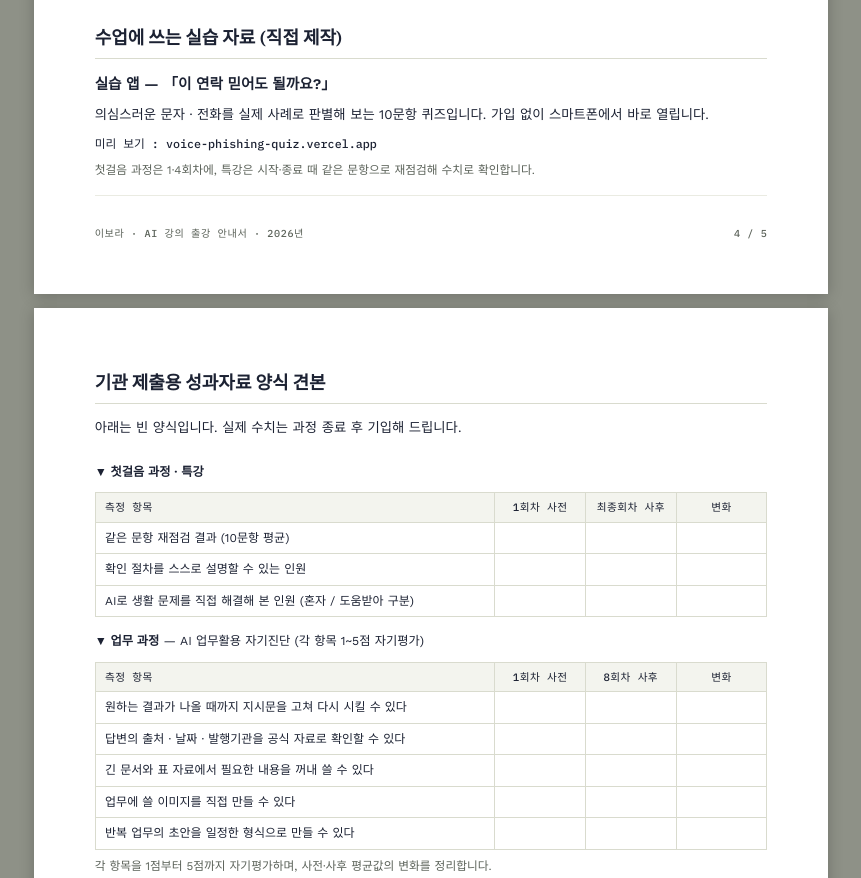
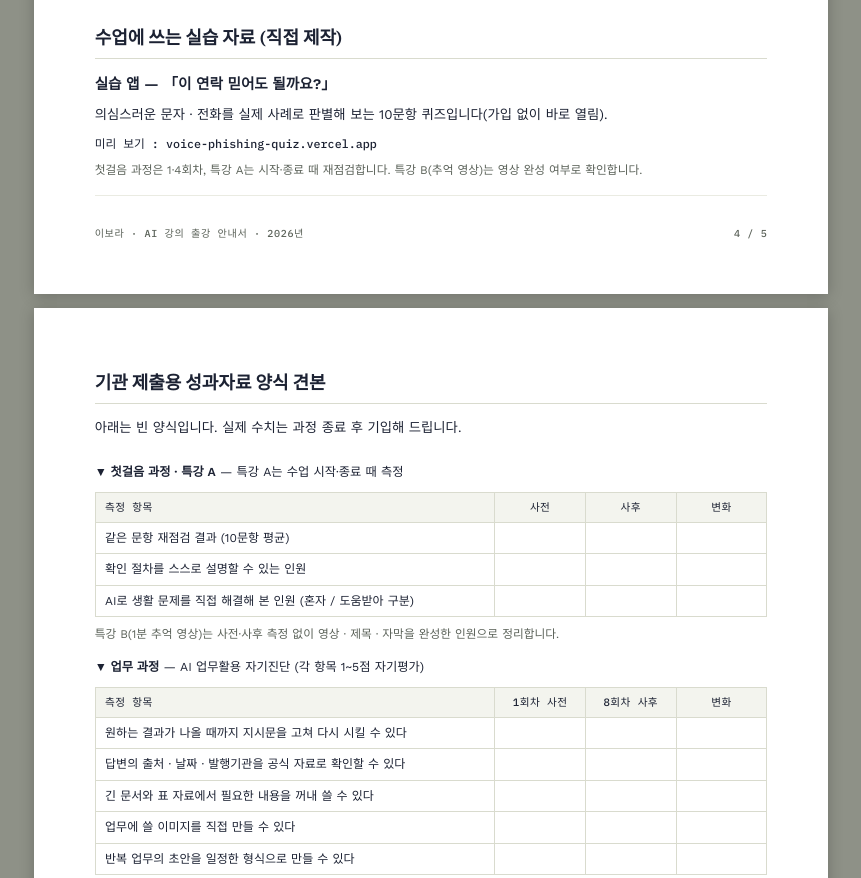
Before and after one commit to boralab-ai/aibora-landing, a plain HTML site: page brochure.html in a window 1280 px wide. Shown: the part 4317-5195 px from the top of the page, without its empty margins (209-1070 px from the left). Drawn offline with nearby package versions, Linux system fonts and the light colour scheme.

Commit message:
준비 안내문 ChatGPT 로그인 확인, 안전 퀴즈 평가 특강 A로 명확화

```diff
--- a/brochure.html
+++ b/brochure.html
@@ -769,9 +769,9 @@ ul.plain li { margin-bottom: 1.2mm; }
   <div class="block">
     <h2 class="sec">수업에 쓰는 실습 자료 (직접 제작)</h2>
     <h3 class="sub" style="margin-top:2mm">실습 앱 — 「이 연락 믿어도 될까요?」</h3>
-    <p>의심스러운 문자 · 전화를 실제 사례로 판별해 보는 10문항 퀴즈입니다. 가입 없이 스마트폰에서 바로 열립니다.</p>
+    <p>의심스러운 문자 · 전화를 실제 사례로 판별해 보는 10문항 퀴즈입니다(가입 없이 바로 열림).</p>
     <p class="tight" style="font-family:var(--font-mono);font-size:8.8pt">미리 보기 : <a class="doc-link" href="https://voice-phishing-quiz.vercel.app/">voice-phishing-quiz.vercel.app</a></p>
-    <p class="note">첫걸음 과정은 1·4회차에, 특강은 시작·종료 때 같은 문항으로 재점검해 수치로 확인합니다.</p>
+    <p class="note">첫걸음 과정은 1·4회차, 특강 A는 시작·종료 때 재점검합니다. 특강 B(추억 영상)는 영상 완성 여부로 확인합니다.</p>
   </div>
 
   <div class="page-foot"><span>이보라 · AI 강의 출강 안내서 · 2026년</span><span>4 / 5</span></div>
@@ -784,13 +784,14 @@ ul.plain li { margin-bottom: 1.2mm; }
   <h2 class="sec">기관 제출용 성과자료 양식 견본</h2>
   <p>아래는 빈 양식입니다. 실제 수치는 과정 종료 후 기입해 드립니다.</p>
 
-  <p class="tight" style="font-size:9.2pt;margin-top:4mm"><strong>▼ 첫걸음 과정 · 특강</strong></p>
+  <p class="tight" style="font-size:9.2pt;margin-top:4mm"><strong>▼ 첫걸음 과정 · 특강 A</strong> — 특강 A는 수업 시작·종료 때 측정</p>
   <table class="form">
-    <tr><th>측정 항목</th><th class="num">1회차 사전</th><th class="num">최종회차 사후</th><th class="num">변화</th></tr>
+    <tr><th>측정 항목</th><th class="num">사전</th><th class="num">사후</th><th class="num">변화</th></tr>
     <tr><td>같은 문항 재점검 결과 (10문항 평균)</td><td class="blank"></td><td></td><td></td></tr>
     <tr><td>확인 절차를 스스로 설명할 수 있는 인원</td><td class="blank"></td><td></td><td></td></tr>
     <tr><td>AI로 생활 문제를 직접 해결해 본 인원 (혼자 / 도움받아 구분)</td><td class="blank"></td><td></td><td></td></tr>
   </table>
+  <p class="note">특강 B(1분 추억 영상)는 사전·사후 측정 없이 영상 · 제목 · 자막을 완성한 인원으로 정리합니다.</p>
 
   <p class="tight" style="font-size:9.2pt;margin-top:4mm"><strong>▼ 업무 과정</strong> — AI 업무활용 자기진단 (각 항목 1~5점 자기평가)</p>
   <table class="form">
@@ -801,7 +802,6 @@ ul.plain li { margin-bottom: 1.2mm; }
     <tr><td>업무에 쓸 이미지를 직접 만들 수 있다</td><td class="blank"></td><td></td><td></td></tr>
     <tr><td>반복 업무의 초안을 일정한 형식으로 만들 수 있다</td><td class="blank"></td><td></td><td></td></tr>
   </table>
-  <p class="note">각 항목을 1점부터 5점까지 자기평가하며, 사전·사후 평균값의 변화를 정리합니다.</p>
 
   <p class="tight" style="font-size:9.2pt;margin-top:2.5mm"><strong>▼ 업무 과정</strong> — 결과물 완성 현황 (사전 측정 없음)</p>
   <table class="form">
```
Also changed, not shown: index.html (+1 -1 lines), prep.html (+7 -4 lines), 1 other file.
